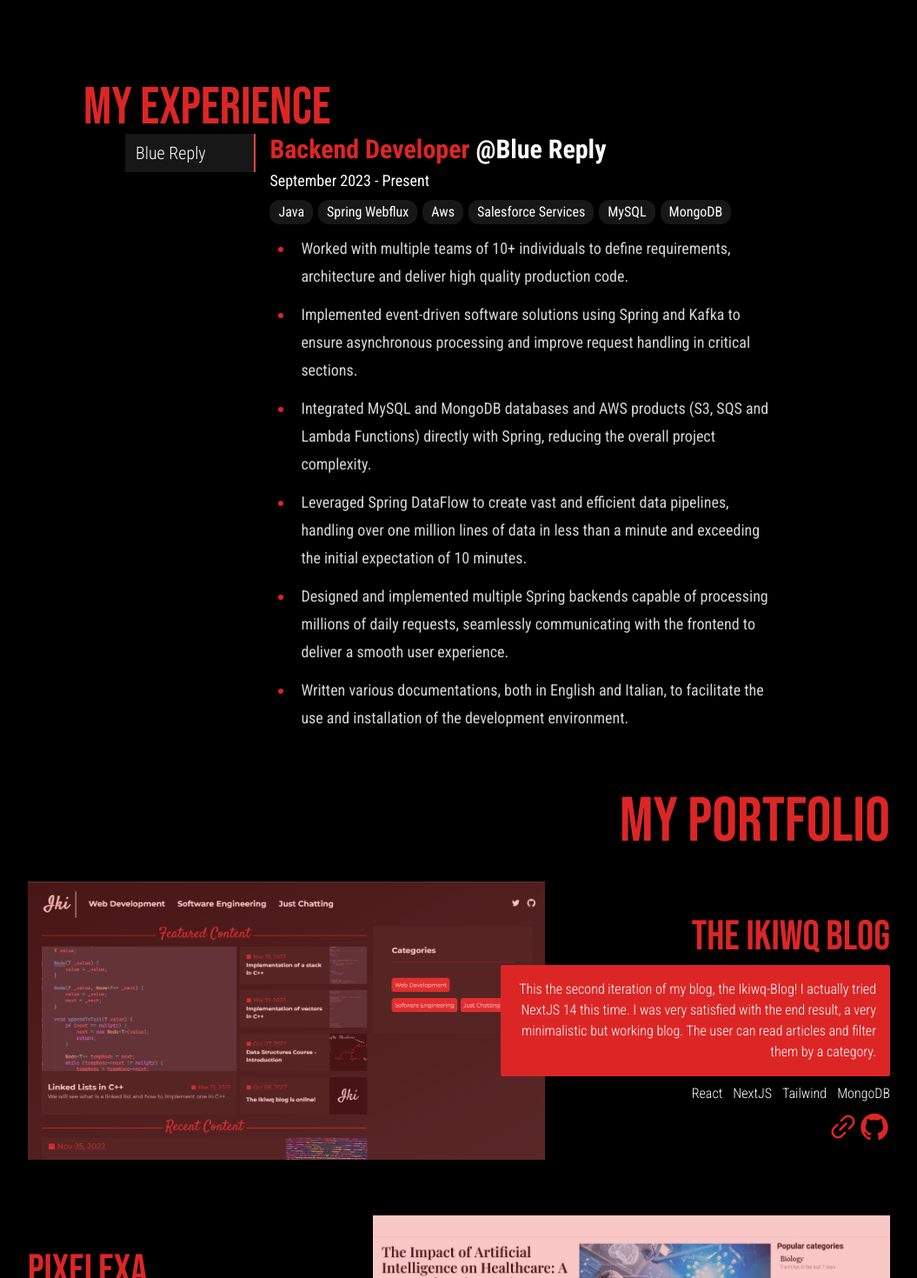
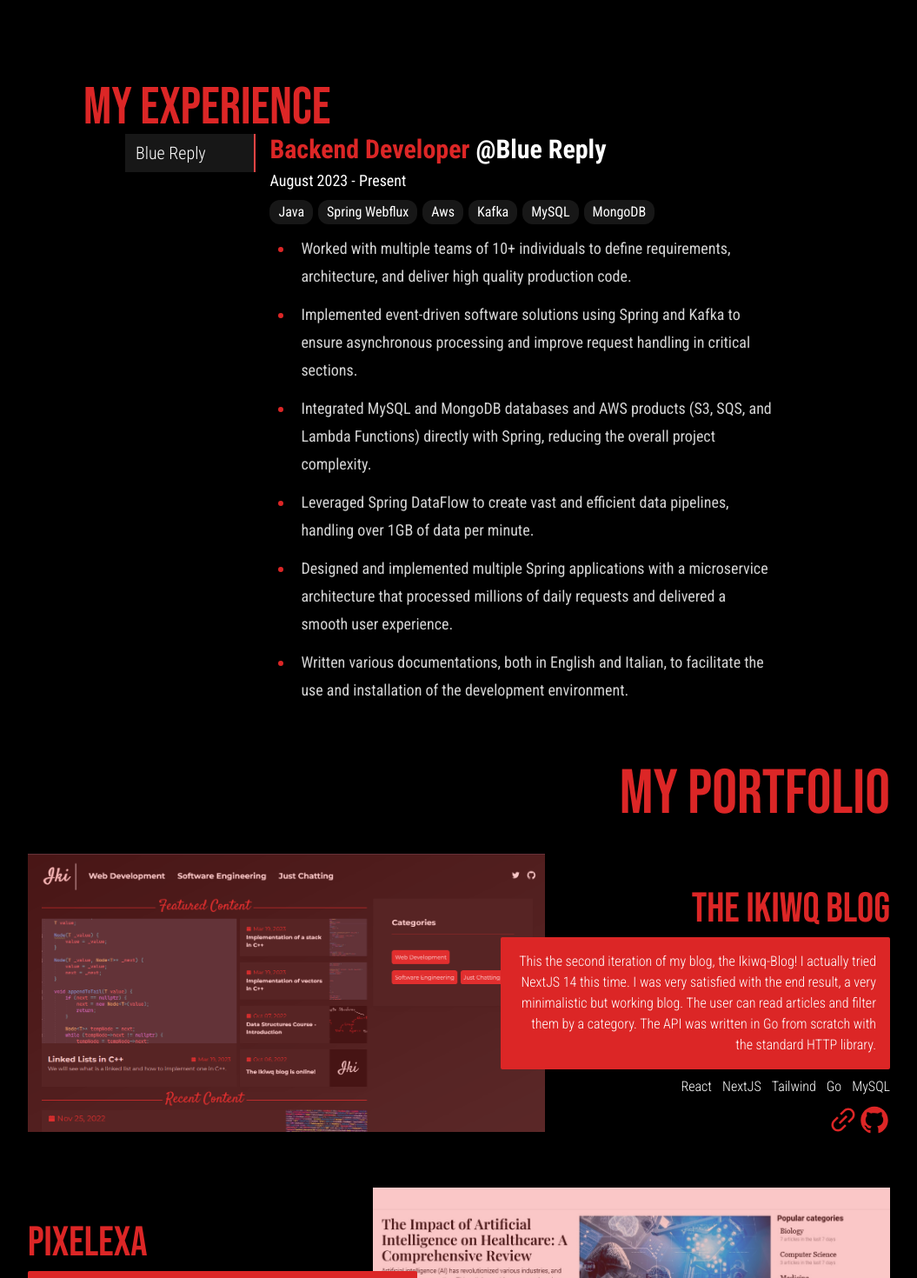
Before and after one commit to ikiwq/portfolio, a React (Vite) app: page / in a window 1280 px wide. Shown: the part 1525-2995 px from the top of the page at 87% size, without its empty margins (112-1167 px from the left). Built offline with nearby package versions, Linux system fonts and the light colour scheme.

Commit message:
Uploaded curriculum and experience, added opengraph.

```diff
--- a/index.html
+++ b/index.html
@@ -2,10 +2,35 @@
 <html lang="en" class="dark">
   <head>
     <meta charset="UTF-8" />
+    <meta name="viewport" content="width=device-width, initial-scale=1.0" />
+
+    <!-- General info-->
+    <title>Ikiwq's portfolio</title>
     <link rel="icon" type="image/svg+xml" href="/ikiLogo.png" />
-    <meta name="viewport" content="width=device-width, initial-scale=1.0" />
-    <title>Ikiwq's portfolio</title>
+    <meta name="description" content="Welcome to my portfolio! Come here get ready for some serious dev magic."/>
+
+    <!-- Open Graph-->
+    <meta property="og:title" content="Ikiwq Portfolio">
+    <meta property="og:description" content="Welcome to my portfolio! Come here get ready for some serious dev magic.">
+    <meta property="og:image:type" content="image/png">
+    <meta property="og:image:width" content="1000">
+    <meta property="og:image:height" content="600">
+    <meta property="og:image" content="/opengraph-image.png">
+
+    <!-- Twitter -->
+    <meta name="twitter:card" content="summary_large_image">
+    <meta name="twitter:title" content="Ikiwq Portfolio">
+    <meta name="twitter:description" content="Come here get ready for some serious dev magic.">
+    <meta name="twitter:image:type" content="image/png">
+    <meta name="twitter:image:width" content="1000">
+    <meta name="twitter:image:height" content="600">
+    <meta name="twitter:image" content="/opengraph-image.png">
+
+    <!-- Bots -->
+    <meta name="robots" content="index, follow, nocache">
+    <meta name="googlebot" content="index, follow">
   </head>
+
   <body>
     <div id="root"></div>
     <script type="module" src="/src/main.tsx"></script>
--- a/package.json
+++ b/package.json
@@ -9,8 +9,7 @@
     "build": "tsc && vite build",
     "lint": "eslint . --ext ts,tsx --report-unused-disable-directives --max-warnings 0",
     "preview": "vite preview",
-    "predeploy": "npm run build",
-    "deploy": "gh-pages -d dist"
+    "predeploy": "npm run build"
   },
   "dependencies": {
     "react": "^18.2.0",
--- a/src/static/about/about.content.ts
+++ b/src/static/about/about.content.ts
@@ -4,7 +4,7 @@
     description: `### Hello, I am Chris. I am a **Backend Developer**.
 I'm a 19 year old backend developer currently living in Italy. I've always been interested in technology and I'm keen to learn new things everyday.
 
-**My projects are built around frameworks and popular stacks from the ground up, but I'm also very interested in game and graphics development. Currently, I'm learning Rust.**
+**My projects are built around frameworks and popular stacks from the ground up, but I'm also very interested in game and graphics development. Currently, I'm learning Go.**
 
 Java, MySql and AWS are my most used technologies since I'm mainly a backend dev, but I can also write in Typescript, C++, Python and use popular frontend frameworks such as Angular, React and NextJS. I also like Korra a lot.
 `
--- a/src/static/experience/experience.content.ts
+++ b/src/static/experience/experience.content.ts
@@ -4,32 +4,28 @@
     {
         role: "Backend Developer",
         company: "Blue Reply",
-        from: "September 2023",
+        from: "August 2023",
         to: "",
-        technologies: ["Java", "Spring Webflux", "Aws", "Salesforce Services", "MySQL", "MongoDB"],
+        technologies: ["Java", "Spring Webflux", "Aws", "Kafka", "MySQL", "MongoDB"],
         customer: "Blue Reply",
         experience:`
 - Worked with multiple teams of 10+ individuals to define requirements,
-architecture and deliver high quality production code.
-- Implemented event-driven software solutions using Spring and Kafka to
-ensure asynchronous processing and improve request handling in critical
-sections.
-- Integrated MySQL and MongoDB databases and AWS products (S3, SQS
-and Lambda Functions) directly with Spring, reducing the overall project
-complexity.
+architecture, and deliver high quality production code.
+- Implemented event-driven software solutions using Spring and Kafka
+to ensure asynchronous processing and improve request handling in critical sections.
+- Integrated MySQL and MongoDB databases and AWS products (S3, SQS, and Lambda Functions)
+directly with Spring, reducing the overall project complexity.
 - Leveraged Spring DataFlow to create vast and efficient data pipelines,
-handling over one million lines of data in less than a minute and
-exceeding the initial expectation of 10 minutes.
-- Designed and implemented multiple Spring backends capable of
-processing millions of daily requests, seamlessly communicating with the
-frontend to deliver a smooth user experience.
-- Written various documentations, both in English and Italian, to facilitate
-the use and installation of the development environment.
+handling over 1GB of data per minute.
+- Designed and implemented multiple Spring applications with a microservice architecture
+that processed millions of daily requests and delivered a smooth user experience.
+- Written various documentations, both in English and Italian,
+to facilitate the use and installation of the development environment.
 `,
     companyUrl: "",
     customerUrl: "",
     projectUrl: ""
-    }
+    },
 ]
 
 export default workExperiences
--- a/src/static/projects/projects.content.ts
+++ b/src/static/projects/projects.content.ts
@@ -7,8 +7,8 @@
         postImage : {
             name : "ikiwq-blog.png",
         },
-        projectDescription : `This the second iteration of my blog, the Ikiwq-Blog! I actually tried NextJS 14 this time. I was very satisfied with the end result, a very minimalistic but working blog. The user can read articles and filter them by a category.`,
-        technologies : ["React", "NextJS", "Tailwind", "MongoDB"],
+        projectDescription : `This the second iteration of my blog, the Ikiwq-Blog! I actually tried NextJS 14 this time. I was very satisfied with the end result, a very minimalistic but working blog. The user can read articles and filter them by a category. The API was written in Go from scratch with the standard HTTP library.`,
+        technologies : ["React", "NextJS", "Tailwind", "Go", "MySQL"],
         title : "The ikiwq blog",
         featured: true
     },
```
